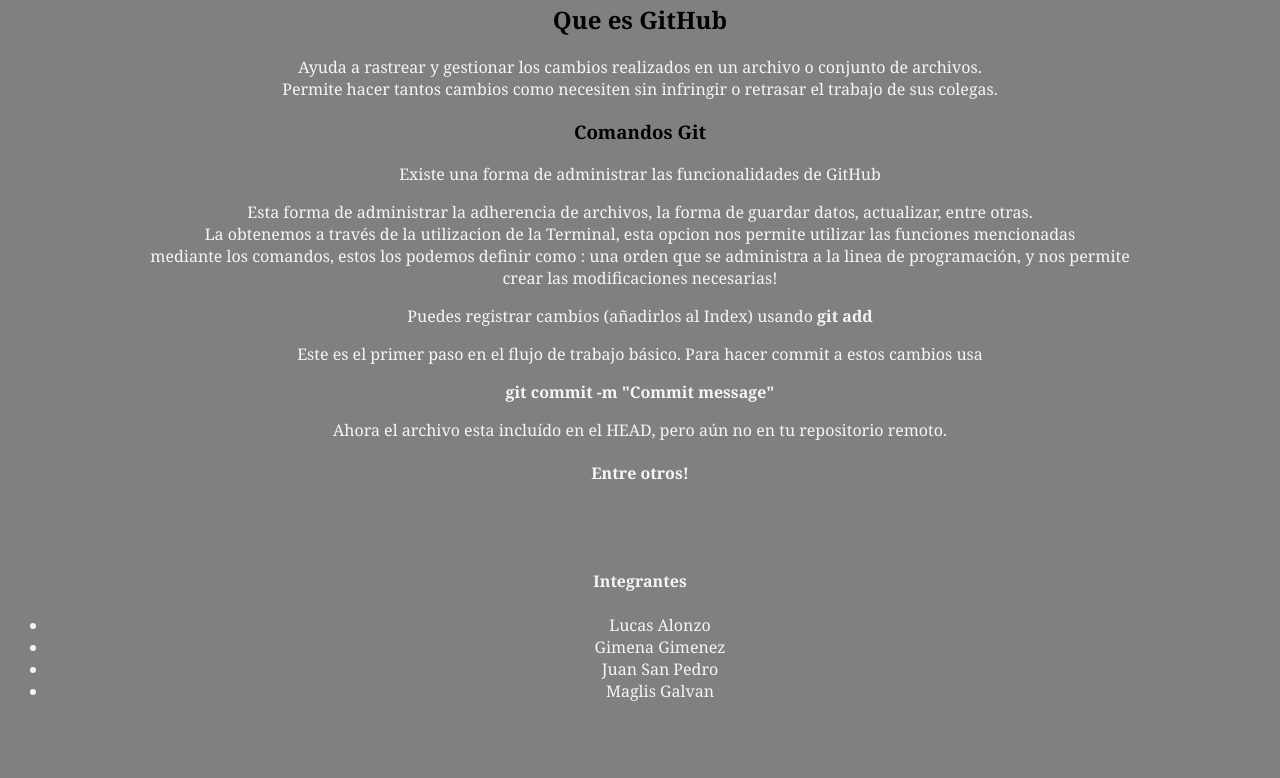
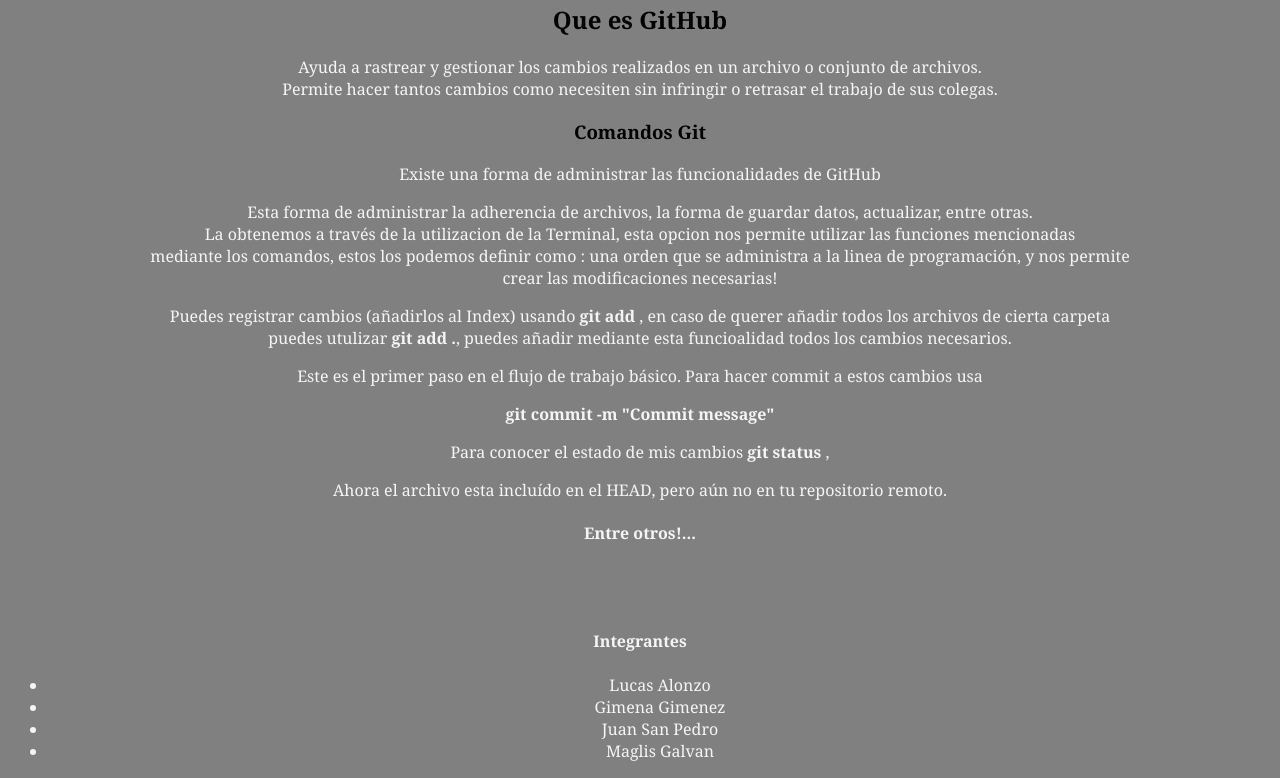
Before and after one commit to lucasal07/Trabajo-en-Grupo, a plain HTML site: page index.html in a window 1280 px wide. Shown: the part 94-872 px from the top of the page. Before the commit the page ends 812 px from the top, so only its background shows below. Drawn offline with Linux system fonts and the light colour scheme.

Commit message:
change txt

```diff
--- a/index.html
+++ b/index.html
@@ -25,11 +25,13 @@
     La obtenemos a través de la utilizacion de la Terminal, esta opcion nos permite utilizar las funciones mencionadas<br>
 mediante los comandos, estos los podemos definir como : una orden que se administra a la linea de programación, y nos permite <br>
 crear las modificaciones necesarias!</p>
-    <p>Puedes registrar cambios (añadirlos al Index) usando <strong> git add  </strong> </p>
+    <p>Puedes registrar cambios (añadirlos al Index) usando <strong> git add </strong>, en caso de querer añadir todos los archivos de cierta carpeta<br>
+    puedes utulizar <strong> git add .</strong>, puedes añadir mediante esta funcioalidad todos los cambios necesarios. </p>
     <p>Este es el primer paso en el flujo de trabajo básico. Para hacer commit a estos cambios usa</p>
     <p> <strong>git commit -m "Commit message"</strong> </p>
+    <p>Para conocer el estado de mis cambios <strong> git status </strong>,</p>
     <p>Ahora el archivo esta incluído en el HEAD, pero aún no en tu repositorio remoto.<p>
-    <h4> Entre otros! </h4>
+    <h4> Entre otros!... </h4>
     <br>
     <br>
 
```
